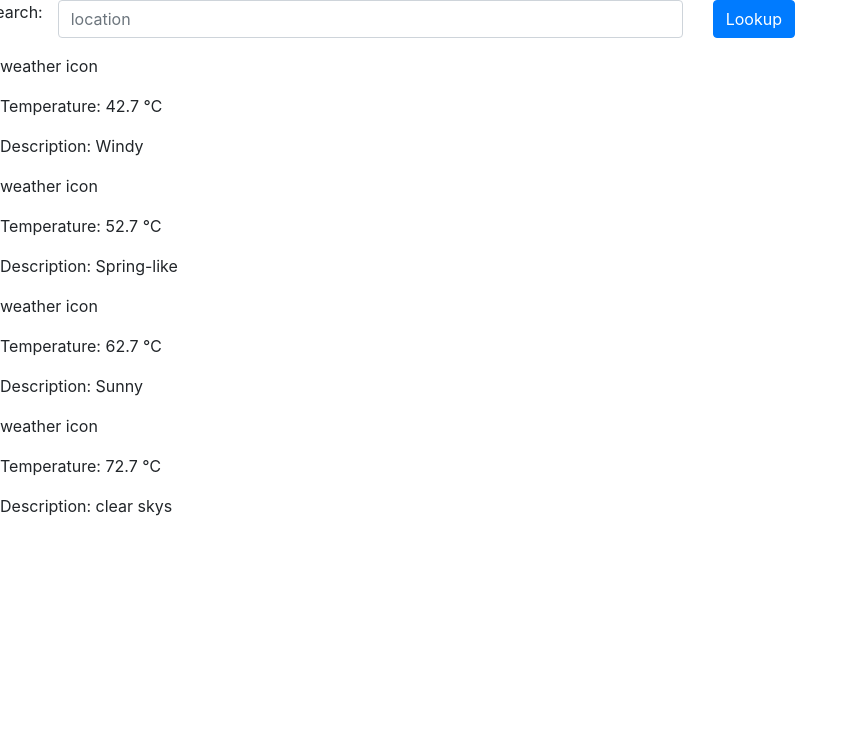
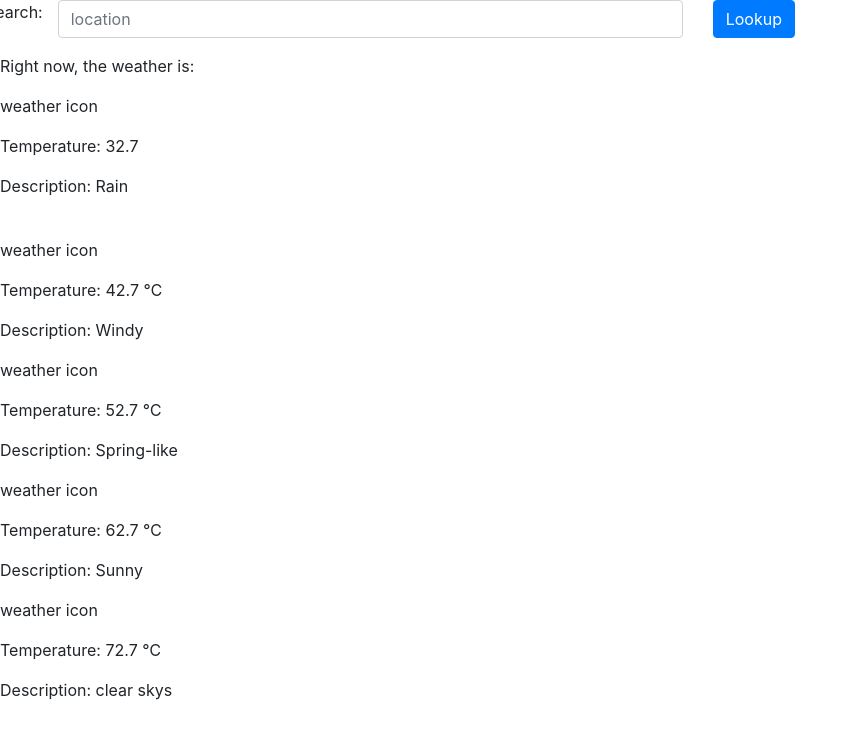
Before and after one commit to mm1123452/weather-app-v2, a React (Create React App) app: page / in a window 1280 px wide. Shown: the top 738 px of the page, without its empty margins (0-858 px from the left). Built offline with nearby package versions, Linux system fonts and the light colour scheme.

Commit message:
added currentweather container and component

```diff
--- a/src/App.js
+++ b/src/App.js
@@ -1,6 +1,7 @@
 import React, { Component } from 'react'
 import DayForecastList from './components/DayForecastList'
 import WeatherForm from './components/WeatherForm'
+import CurrentWeatherContainer from './containers/CurrentWeatherContainer'
 
 class App extends Component {
 
@@ -14,6 +15,8 @@ class App extends Component {
     return (
     	<div className="App">
     		<WeatherForm/>
+        <CurrentWeatherContainer/>
+        <br/>
         <DayForecastList forecast={fourDayArray}/>
       </div>
     )
--- /dev/null
+++ b/src/components/CurrentWeather.js
@@ -0,0 +1,17 @@
+import React from 'react'
+
+const CurrentWeather = props => {
+
+	const {currentForecast} = props
+
+	return (
+		<div>
+			<p>Right now, the weather is: </p>
+			<p>weather icon</p>
+			<p>Temperature: {currentForecast.temp} </p>
+			<p>Description: {currentForecast.forecast}</p>
+		</div>
+	)
+}
+
+export default CurrentWeather
--- /dev/null
+++ b/src/containers/CurrentWeatherContainer.js
@@ -0,0 +1,11 @@
+import { connect } from 'react-redux'
+import CurrentWeather from '../components/CurrentWeather'
+
+const mapStateToProps = (state) => {
+  return {
+    currentForecast: state.forecast.items.currentForecast
+
+  }
+}
+
+export default connect(mapStateToProps)(CurrentWeather);
```
Also changed, not shown: 2 other files (tests, documents, lock files or other folders).
